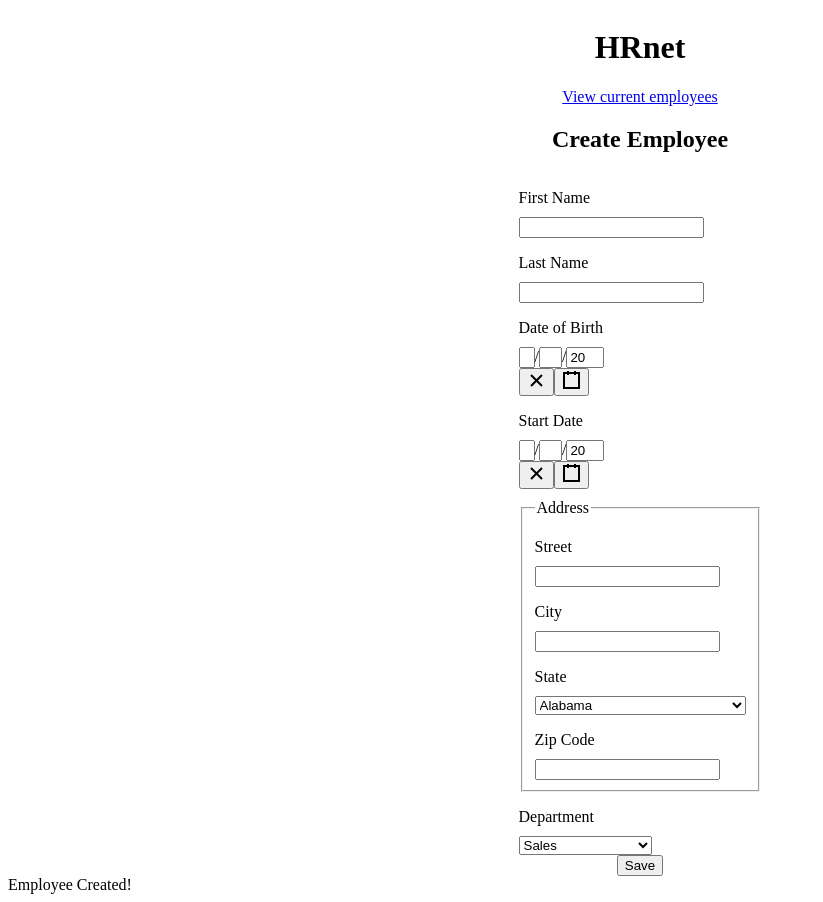
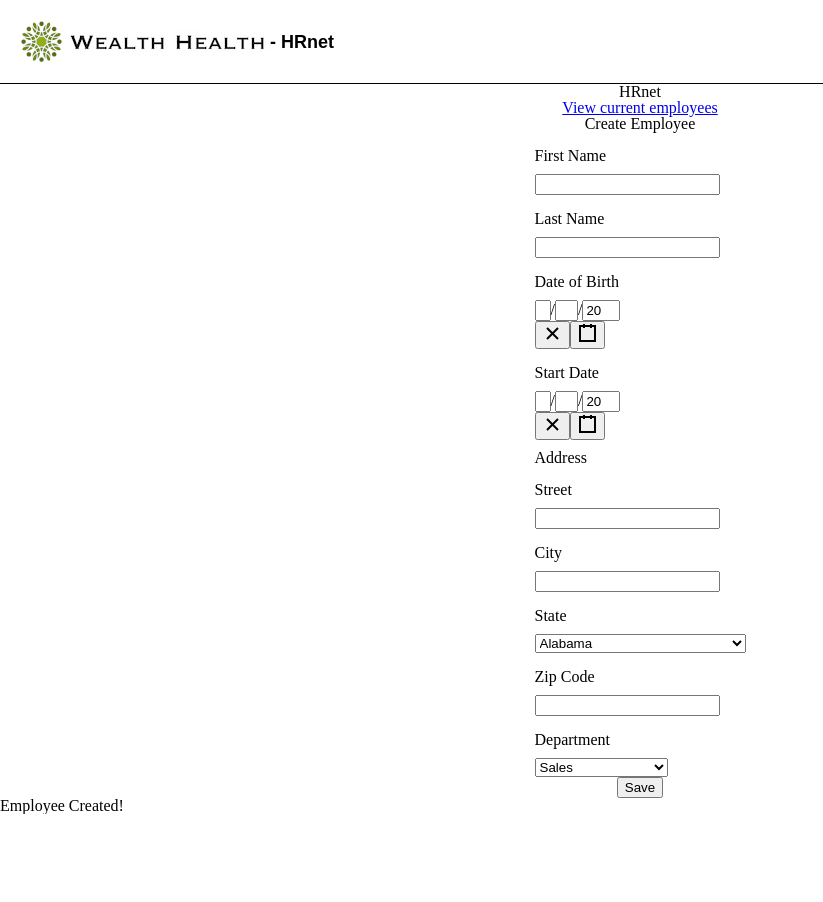
Before and after one commit to JKML5/HRnet, a React (Create React App) app: page / in a window 1280 px wide. Shown: the whole page, without its empty margins (0-823 px from the left). After the commit the page ends 814 px from the top, so only its background shows below. Built offline with nearby package versions, Linux system fonts and the light colour scheme.

Commit message:
Modernize style - Header

```diff
--- a/package.json
+++ b/package.json
@@ -11,6 +11,7 @@
     "react-dom": "^18.2.0",
     "react-router-dom": "^6.7.0",
     "react-scripts": "5.0.1",
+    "styled-components": "^5.3.6",
     "web-vitals": "^2.1.4"
   },
   "scripts": {
--- /dev/null
+++ b/src/components/Header.jsx
@@ -0,0 +1,33 @@
+import React from 'react';
+import { Link } from 'react-router-dom';
+import styled from 'styled-components';
+
+import logo from '../assets/logo-horizontal.png';
+
+const StyledHeader = styled.header`
+  padding: 20px;
+  font-family: 'Arial', 'Helvetica', sans-serif;
+  font-size: 18px;
+  font-weight: bold;
+  display: flex;
+  align-items: center;
+  border-bottom: 1px solid #000000;
+`;
+
+const StyledLink = styled(Link)`
+  color: #000000;
+  text-decoration: none;
+`;
+
+function Header() {
+  return (
+    <StyledLink to="/">
+      <StyledHeader className="header">
+        <img src={logo} alt="WealthHealth" />
+        <p>- HRnet</p>
+      </StyledHeader>
+    </StyledLink>
+  );
+}
+
+export default Header;
--- a/src/css/style.css
+++ b/src/css/style.css
@@ -1,3 +1,49 @@
+html, body, div, span, applet, object, iframe,
+h1, h2, h3, h4, h5, h6, p, blockquote, pre,
+a, abbr, acronym, address, big, cite, code,
+del, dfn, em, img, ins, kbd, q, s, samp,
+small, strike, strong, sub, sup, tt, var,
+b, u, i, center,
+dl, dt, dd, ol, ul, li,
+fieldset, form, label, legend,
+table, caption, tbody, tfoot, thead, tr, th, td,
+article, aside, canvas, details, embed,
+figure, figcaption, footer, header, hgroup,
+menu, nav, output, ruby, section, summary,
+time, mark, audio, video {
+	margin: 0;
+	padding: 0;
+	border: 0;
+	font-size: 100%;
+	font: inherit;
+	vertical-align: baseline;
+}
+/* HTML5 display-role reset for older browsers */
+article, aside, details, figcaption, figure,
+footer, header, hgroup, menu, nav, section {
+	display: block;
+}
+body {
+	line-height: 1;
+}
+ol, ul {
+	list-style: none;
+}
+blockquote, q {
+	quotes: none;
+}
+blockquote:before, blockquote:after,
+q:before, q:after {
+	content: '';
+	content: none;
+}
+table {
+	border-collapse: collapse;
+	border-spacing: 0;
+}
+
+/*****************************************************************************/
+
 .title {
   display: flex;
   align-items: center;
--- a/src/pages/Home.jsx
+++ b/src/pages/Home.jsx
@@ -2,6 +2,7 @@ import React, { useState } from 'react';
 import { Link } from 'react-router-dom';
 import DatePicker from 'react-date-picker';
 import states from '../data/states';
+import Header from '../components/Header';
 
 function Home() {
   const [dateBirth, changeDateBirth] = useState(new Date());
@@ -9,6 +10,7 @@ function Home() {
 
   return (
     <>
+      <Header />
       <div className="title">
         <h1>HRnet</h1>
       </div>
```
Also changed, not shown: .eslintrc.json, src/assets/logo-horizontal.png (added), 1 other file (tests, documents, lock files or other folders).
